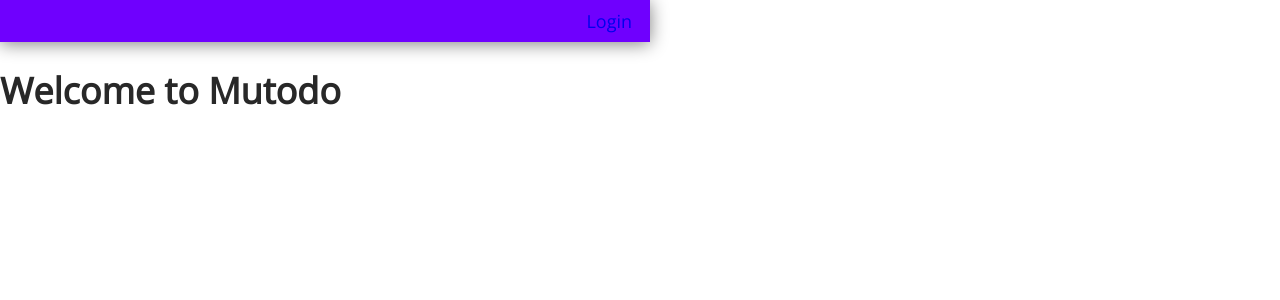
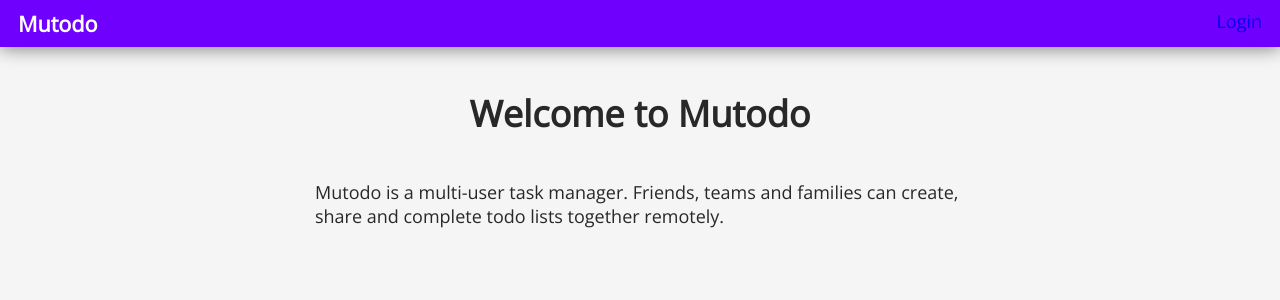
Before and after one commit to jasontdev/mutodo-client, a React (Vite) app: page / in a window 1280 px wide. Shown: the top 300 px of the page. Built offline with nearby package versions, Linux system fonts and the light colour scheme; no server answers.

Commit message:
Fixed layout of / route

```diff
--- a/src/App.tsx
+++ b/src/App.tsx
@@ -1,12 +1,19 @@
 import React from "react";
 import Navbar from "./Navbar";
-import { CenteredContent } from "./layout";
+import { Layout, CenteredContent } from "./layout";
+import { FlexRowJustifyCenter } from "./ui-components";
 
 export default function App() {
   return (
-    <CenteredContent>
-      <Navbar />
-      <h1>Welcome to Mutodo</h1>
-    </CenteredContent>
+    <Layout>
+      <Navbar title="Mutodo" />
+      <CenteredContent>
+        <FlexRowJustifyCenter>
+          <h1>Welcome to Mutodo</h1>
+        </FlexRowJustifyCenter>
+          <p>Mutodo is a multi-user task manager. Friends, teams and families can create,
+          share and complete todo lists together remotely.</p>
+      </CenteredContent>
+    </Layout>
   );
 }
```
